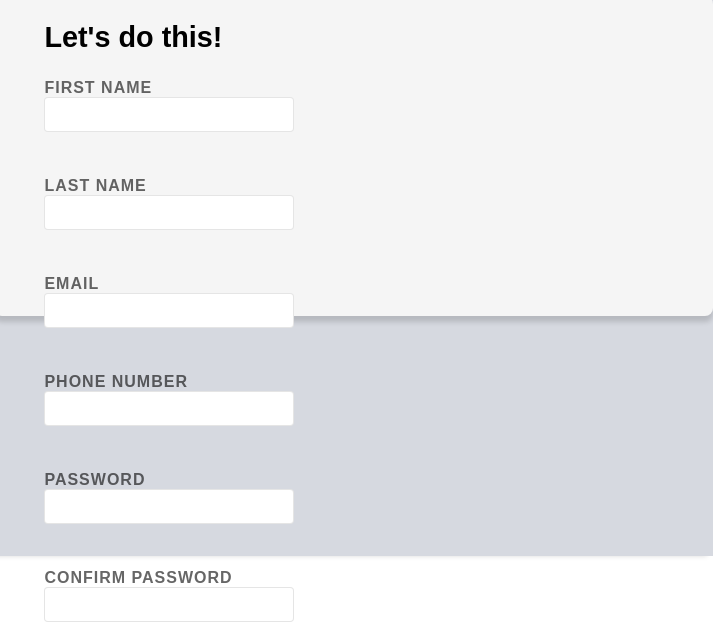
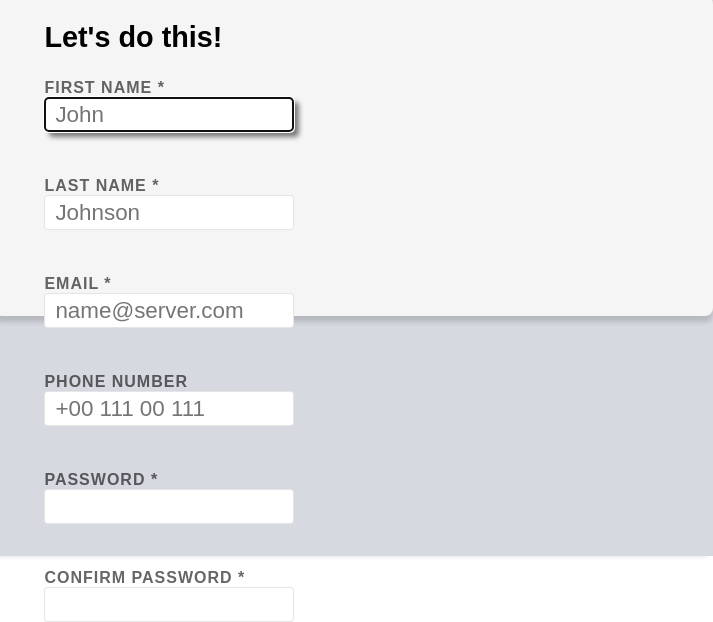
Before and after one commit to biandresen/Sign-up-Form, a plain HTML site: page index.html in a window 1280 px wide. Shown: the part 244-866 px from the top of the page, 567-1280 px from the left. Drawn offline with Linux system fonts and the light colour scheme.

Commit message:
add: input styling, validation like regEx

```diff
--- a/index.html
+++ b/index.html
@@ -47,28 +47,71 @@
         <h3>Let's do this!</h3>
         <form action="" method="get">
           <label for="firstName"
-            >FIRST NAME <input type="text" id="firstName" name="firstName"
+            >FIRST NAME *
+            <input
+              type="text"
+              id="firstName"
+              name="firstName"
+              placeholder="John"
+              pattern="^[a-zA-z- ]+$"
+              autofocus
+              required
           /></label>
 
           <label for="lastName"
-            >LAST NAME <input type="text" id="lastName" name="lastName"
+            >LAST NAME *
+            <input
+              type="text"
+              id="lastName"
+              name="lastName"
+              placeholder="Johnson"
+              minlength="1"
+              maxlength="20"
+              required
           /></label>
 
           <label for="email"
-            >EMAIL <input type="email" id="email" name="email"
+            >EMAIL *<input
+              type="email"
+              id="email"
+              name="email"
+              placeholder="name@server.com"
+              minlength="1"
+              maxlength="20"
+              required
           /></label>
 
           <label for="phoneNumber"
-            >PHONE NUMBER <input type="tel" id="phoneNumber" name="phoneNumber"
+            >PHONE NUMBER
+            <input
+              type="tel"
+              id="phoneNumber"
+              name="phoneNumber"
+              placeholder="+00 111 00 111"
+              minlength="1"
+              maxlength="20"
+              pattern="^[0-9+ ]+$"
           /></label>
 
           <label for="pwd"
-            >PASSWORD <input type="password" id="pwd" name="password"
+            >PASSWORD *<input
+              type="password"
+              id="pwd"
+              name="password"
+              minlength="4"
+              maxlength="20"
+              required
           /></label>
 
           <label for="confirmPwd"
-            >CONFIRM PASSWORD
-            <input type="password" id="confirmPwd" name="confirmPwd"
+            >CONFIRM PASSWORD *
+            <input
+              type="password"
+              id="confirmPwd"
+              name="confirmPwd"
+              minlength="4"
+              maxlength="20"
+              required
           /></label>
         </form>
       </div>
--- a/style.css
+++ b/style.css
@@ -149,13 +149,19 @@ input {
   border-radius: 4px;
   border: 1px solid rgba(0, 0, 0, 0.1);
   font-size: 1.4rem;
+  text-indent: 10px;
 }
 
 input:focus {
   box-shadow: 5px 5px 5px rgba(0, 0, 0, 0.5);
 }
 
-input:invalid{
+input:invalid {
   border: 2px solid red;
   background-color: rgba(255, 0, 0, 0.2);
 }
+
+input:required {
+  background-color: white;
+  border: 1px solid rgba(0, 0, 0, 0.1);
+}
```
